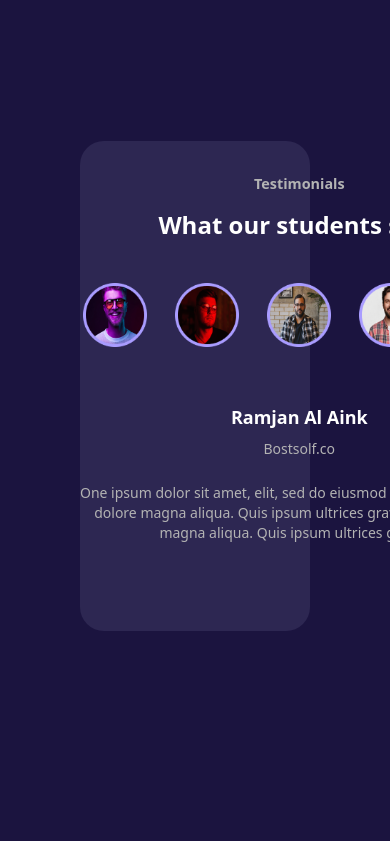
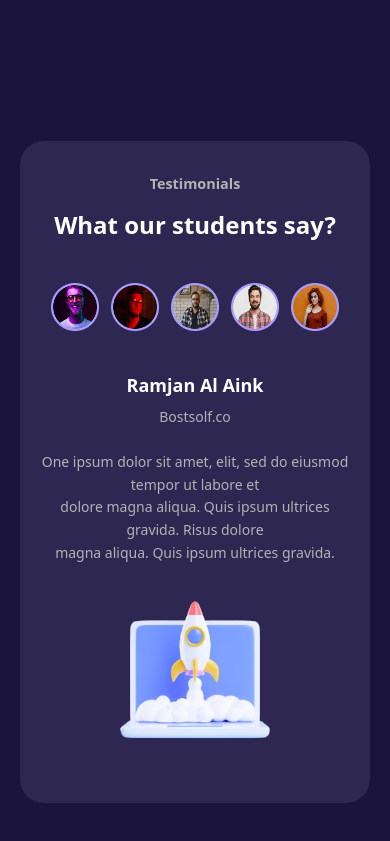
Before and after one commit to eman-2001-fep/tailwind_css, a website: page dist/index.html in a window 390 px wide. Shown: the part 4478-5319 px from the top of the page. Before the commit the page ends 5173 px from the top, so only its background shows below. Drawn offline with Linux system fonts and the light colour scheme.

Commit message:
Testimonial section responsive

```diff
--- a/dist/index.html
+++ b/dist/index.html
@@ -249,30 +249,38 @@
         </div>
       </section>
 
-      <section class="flex justify-between bg-[#2D2752] items-center rounded-3xl py-8 mb-16 mx-20">
-        <div>
-          <img src="images/rocket-launch-laptop-flying-rocket-icon-business-startup-project-concept 2.png" class=" w-full md:w-[80%] ">
+      <!-- Testimonial -->
+      <section class="flex flex-col-reverse lg:flex-row justify-between bg-[#2D2752] items-center rounded-3xl py-8 mb-16 mx-5 md:mx-20">
+        <div class="w-full md:w-1/2 flex justify-center ">
+          <img src="images/rocket-launch-laptop-flying-rocket-icon-business-startup-project-concept 2.png"
+               class="w-3/4 md:w-[80%]">
         </div>
-        <div class="text-left mr-40">
-          <h3 class="text-[0.9rem] mb-3 font-bold  text-[#B3B3B3] text-center">Testimonials</h3>
-          <h2 class="text-[1.5rem] font-bold text-center mb-10">What our students say?</h2>
-          <div class="flex justify-center gap-7 mb-14">
-            <img src="images/profile_1.png" class="w-16 h-16">
-            <img src="images/profile_2.png" class="w-16 h-16">
-            <img src="images/profile_3.png" class="w-16 h-16">
-            <img src="images/profile_4.png" class="w-16 h-16">
-            <img src="images/profile_5.png" class="w-16 h-16">
+
+        <div class="w-full md:w-1/2 text-left px-5 md:pr-10">
+          <h3 class="text-[0.9rem] mb-3 font-bold text-[#B3B3B3] text-center">Testimonials</h3>
+          <h2 class="text-[1.5rem] font-bold text-center  mb-10">What our students say?</h2>
+
+          <div class="flex justify-center gap-3 md:gap-7 mb-10">
+            <img src="images/profile_1.png" class="w-12 h-12 md:w-16 md:h-16">
+            <img src="images/profile_2.png" class="w-12 h-12 md:w-16 md:h-16">
+            <img src="images/profile_3.png" class="w-12 h-12 md:w-16 md:h-16">
+            <img src="images/profile_4.png" class="w-12 h-12 md:w-16 md:h-16">
+            <img src="images/profile_5.png" class="w-12 h-12 md:w-16 md:h-16">
           </div>
-          <div class="text-center mb-14">
+
+          <div class="text-center">
             <p class="text-lg font-bold mb-2">Ramjan Al Aink</p>
             <p class="text-sm text-[#B3B3B3] mb-3">Bostsolf.co</p>
-            <p class="text-sm text-[#B3B3B3] mt-6 text-nowrap">One ipsum dolor sit amet, elit, sed do eiusmod tempor ut labore et<br>
+            <p class="text-sm text-[#B3B3B3] mt-6 leading-relaxed">
+              One ipsum dolor sit amet, elit, sed do eiusmod tempor ut labore et<br>
               dolore magna aliqua. Quis ipsum ultrices gravida. Risus dolore<br>
               magna aliqua. Quis ipsum ultrices gravida.
             </p>
           </div>
         </div>
-        </div>
       </section>
+
+
+
 </body>
 </html>
```
Also changed, not shown: dist/style.css.
